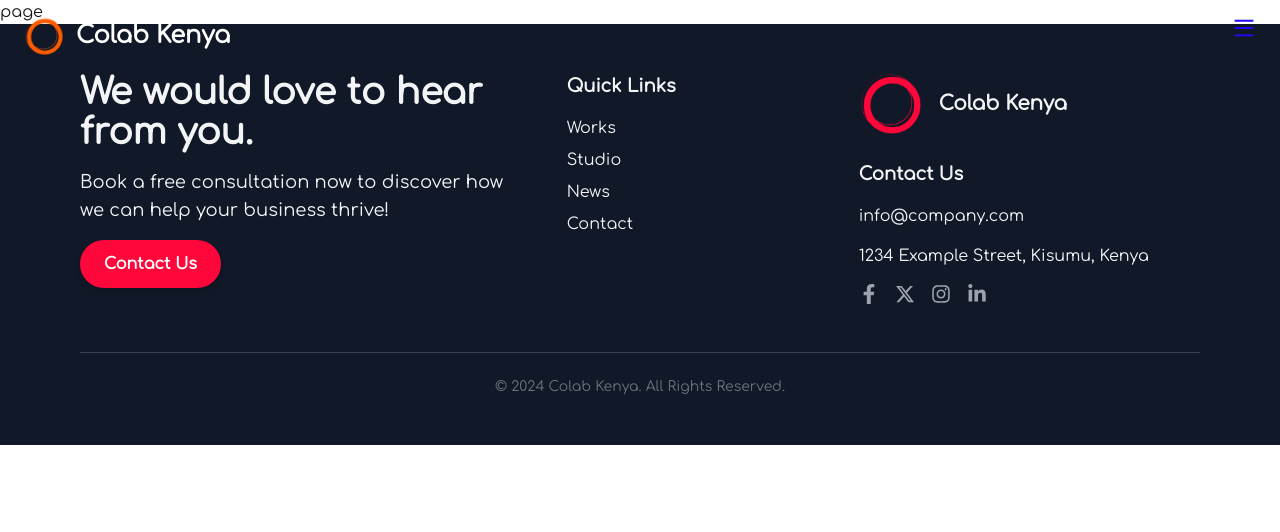
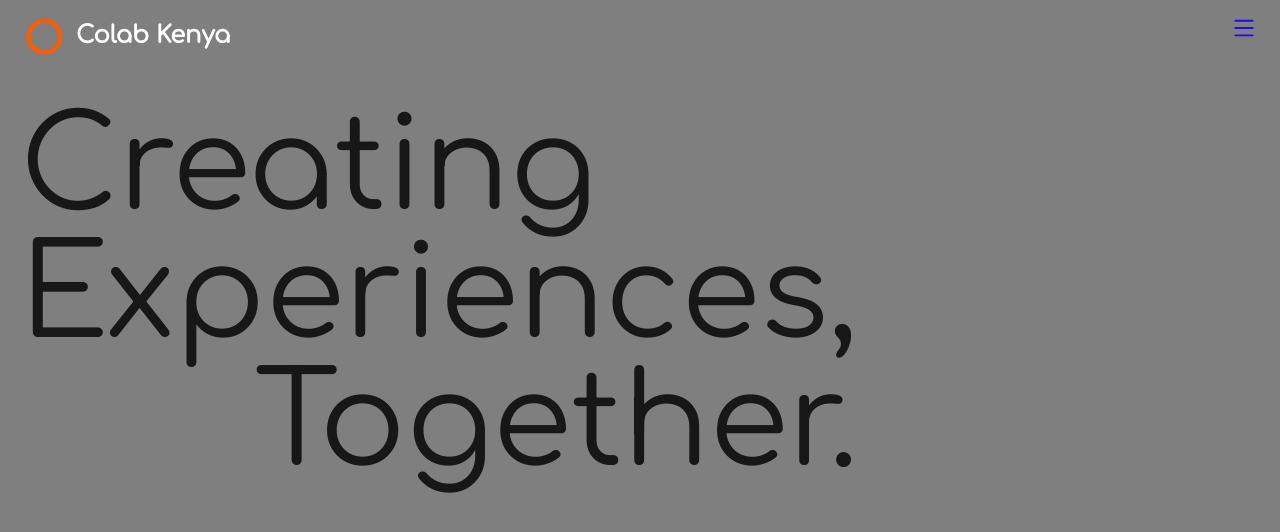
Before and after one commit to Daniel-627/colab, a Next.js app: page /about in a window 1280 px wide. Shown: the top 532 px of the page. Built offline with nearby package versions, Linux system fonts and the light colour scheme.

Commit message:
Creating About page

```diff
--- a/app/about/page.tsx
+++ b/app/about/page.tsx
@@ -1,9 +1,12 @@
+import AboutHero from '@/components/AboutHero'
 import React from 'react'
 
 type Props = {}
 
 export default function page({}: Props) {
   return (
-    <div>page</div>
+    <div>
+      <AboutHero />
+    </div>
   )
 }
--- /dev/null
+++ b/components/AboutHero.tsx
@@ -0,0 +1,97 @@
+'use client';
+
+import React, { useEffect, useRef } from 'react';
+import Link from 'next/link';
+import Image from 'next/image';
+import { FaFacebookF, FaInstagram, FaLinkedinIn } from 'react-icons/fa';
+import { FaXTwitter } from 'react-icons/fa6';
+import { motion, useInView } from 'framer-motion';
+import Rellax from 'rellax';
+
+const Hero = () => {
+  const rellaxRef = useRef<HTMLDivElement>(null);
+  const sectionRef = useRef(null);
+  const isInView = useInView(sectionRef, { once: true });
+
+  useEffect(() => {
+    const initRellax = () => {
+      const screenWidth = window.innerWidth;
+
+      if (screenWidth > 768 && rellaxRef.current) {
+        new Rellax('.rellax', {
+          speed: -5,
+          center: false,
+          vertical: true,
+          horizontal: false,
+        });
+      } else {
+        document.querySelectorAll('.rellax').forEach((el) => {
+          (el as HTMLElement).style.transform = 'none';
+        });
+      }
+    };
+
+    initRellax();
+    window.addEventListener('resize', initRellax);
+
+    return () => {
+      window.removeEventListener('resize', initRellax);
+    };
+  }, []);
+
+  return (
+    <div className="relative w-full h-[200vh]">
+      {/* Background Image */}
+      <motion.div
+        className="absolute inset-0"
+        initial={{ scale: 0.8, opacity: 0 }}
+        animate={isInView ? { scale: 1, opacity: 1 } : {}}
+        transition={{ duration: 1.6, ease: "easeIn" }}
+      >
+        <Image
+          src="/img1.jpg"
+          alt="Hero Background"
+          fill
+          priority
+          className="z-[-1] object-cover"
+        />
+      </motion.div>
+
+      {/* Overlay */}
+      <div className="absolute inset-0 bg-black/50"></div>
+
+      {/* Content */}
+      <div className="relative z-10">
+        <motion.h1
+            className="text-5xl md:text-[9rem] leading-tight md:leading-[204px] rellax absolute left-8 md:text-6xl lg:text-9xl py-2 mx-4 top-24 lg:left-1"
+            data-rellax-speed="-2"
+            ref={rellaxRef}
+            initial={{ opacity: 0 }}
+            whileInView={{ opacity: 1 }}
+            transition={{ duration: 1 }}
+            viewport={{ once: true }}
+        >
+            <span className="block text-left hover:text-[#ff5c00] transition-colors duration-300">Creating</span>
+            <span className="block text-left md:text-center hover:text-[#ff5c00] transition-colors duration-300">Experiences,</span>
+            <span className="block text-left md:text-right hover:text-[#ff073a] transition-colors duration-300">Together.</span>
+        </motion.h1>
+
+        {/* Description */}
+        <motion.p
+            className="text-sm md:text-xl rellax absolute bottom-16 md:bottom-8 right-8 lg:text-xl max-w-md text-right"
+            data-rellax-speed="2"
+            initial={{ opacity: 0 }}
+            whileInView={{ opacity: 1 }}
+            transition={{ duration: 1 }}
+            viewport={{ once: true }}
+        >
+            Our mission is to bring your vision to life with sleek designs, seamless functionality, and a user-centered approach.
+            From responsive websites to interactive interfaces, we ensure your digital identity stands out in today's competitive landscape.
+        </motion.p>
+      </div>
+
+    </div>
+  );
+};
+
+export default Hero;
```
